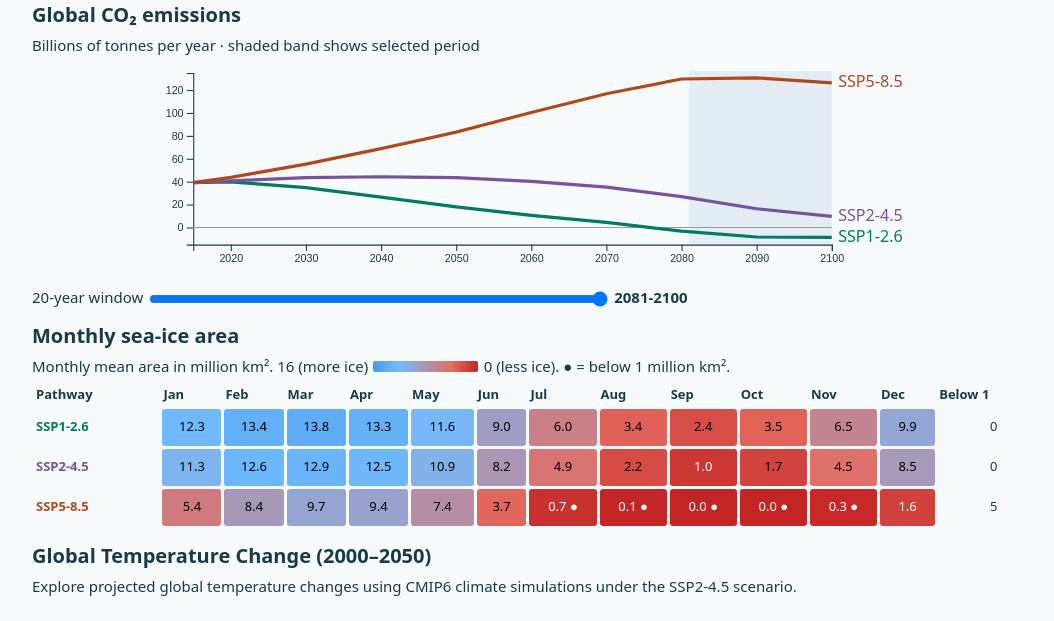
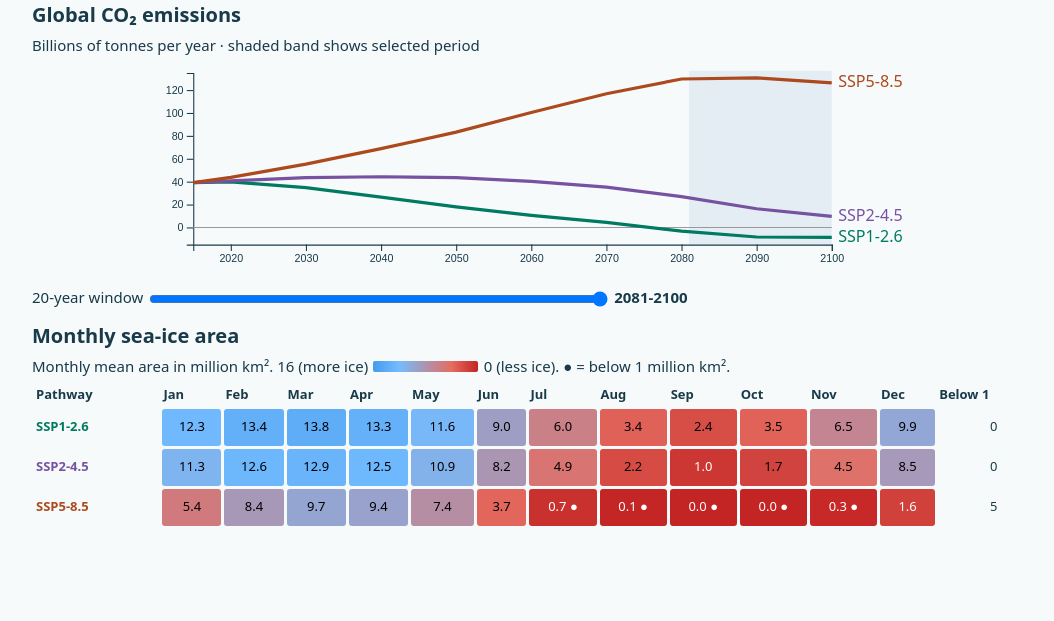
Before and after one commit to sugar-glider27/climate-futures, a plain HTML site: page docs/index.html in a window 1280 px wide. Shown: the part 179-800 px from the top of the page, without its empty margins (98-1152 px from the left). Drawn offline with Linux system fonts and the light colour scheme.

Commit message:
fix index

```diff
--- a/docs/index.html
+++ b/docs/index.html
@@ -34,11 +34,6 @@
   <p>Monthly mean area in million km². 16 (more ice)<span class="ice-key" aria-hidden="true"></span>0 (less ice). ● = below 1 million km².</p>
   <div class="calendar-scroll"><table id="calendar"><thead><tr></tr></thead><tbody></tbody></table></div>
   <section class="global-temperature">
-  <h2>Global Temperature Change (2000–2050)</h2>
-  <p>
-    Explore projected global temperature changes using CMIP6
-    climate simulations under the SSP2-4.5 scenario.
-  </p>
 
 
   </section>
```
